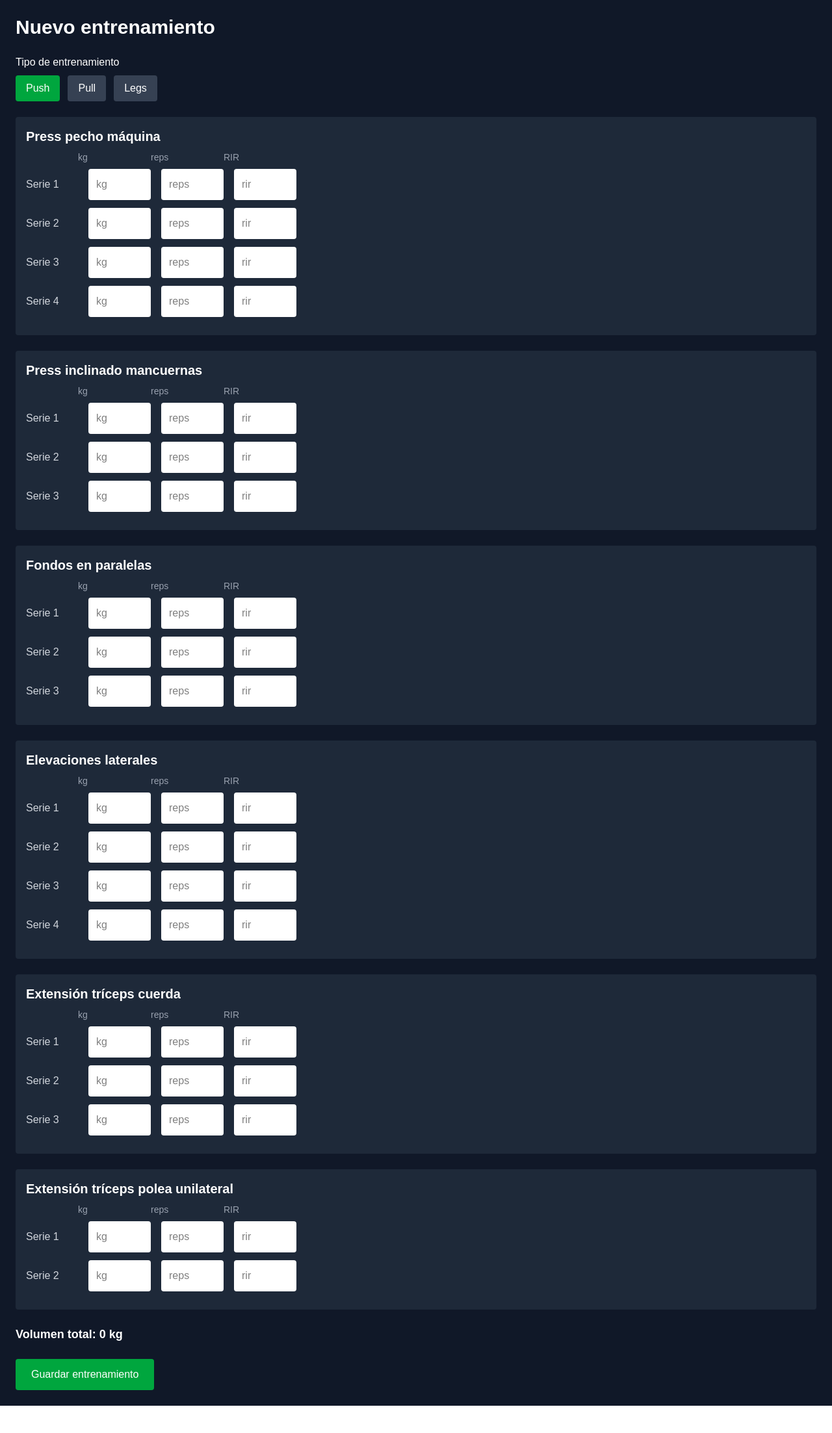
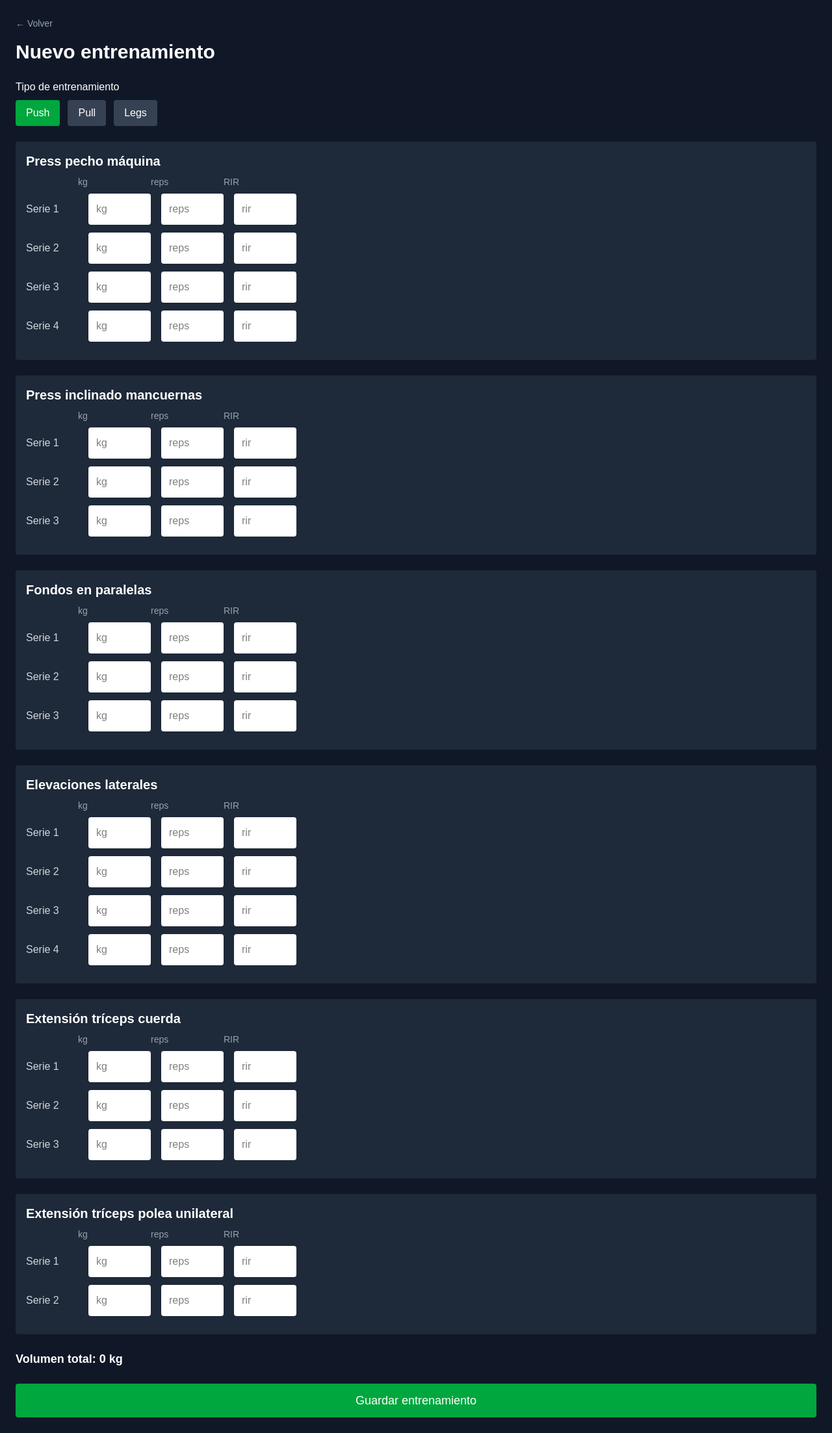
Before and after one commit to Deika79/repforge, a Next.js app: page /workout/new in a window 1280 px wide. Shown: the whole page at 65% size. Before the commit the page ends 2164 px from the top, so only its background shows below. Built offline with nearby package versions, Linux system fonts and the light colour scheme.

Commit message:
feat: saving, saved, block

```diff
--- a/app/workout/new/page.tsx
+++ b/app/workout/new/page.tsx
@@ -3,6 +3,7 @@
 import { useState, useEffect } from "react"
 import ExerciseBlock from "@/components/ExerciseBlock"
 import { workoutTemplates } from "@/utils/workoutTemplates"
+import BackButton from "@/components/BackButton"
 
 export default function NewWorkout() {
 
@@ -12,6 +13,9 @@ export default function NewWorkout() {
     workoutTemplates[type as keyof typeof workoutTemplates]
 
   const [exercisesData, setExercisesData] = useState<any>({})
+
+  const [saving, setSaving] = useState(false)
+  const [saved, setSaved] = useState(false)
 
   // reconstruir ejercicios cuando cambie el tipo
   useEffect(() => {
@@ -49,9 +53,7 @@ export default function NewWorkout() {
     Object.values(exercisesData).forEach((sets: any) => {
 
       sets.forEach((s: any) => {
-
         total += s.weight * s.reps
-
       })
 
     })
@@ -61,6 +63,10 @@ export default function NewWorkout() {
   }
 
   async function saveWorkout() {
+
+    if (saving || saved) return
+
+    setSaving(true)
 
     const userId = localStorage.getItem("userId")
 
@@ -82,7 +88,13 @@ export default function NewWorkout() {
       })
     })
 
-    alert("Entrenamiento guardado")
+    setSaving(false)
+    setSaved(true)
+
+    // redirige automáticamente al dashboard
+    setTimeout(() => {
+      window.location.href = "/dashboard"
+    }, 1500)
 
   }
 
@@ -91,6 +103,8 @@ export default function NewWorkout() {
   return (
 
     <main className="min-h-screen bg-gray-900 text-white p-6 overflow-y-auto">
+
+      <BackButton />
 
       <h1 className="text-3xl font-bold mb-6">
         Nuevo entrenamiento
@@ -152,11 +166,24 @@ export default function NewWorkout() {
         Volumen total: {volume} kg
       </div>
 
+      {/* botón PRO */}
+
       <button
         onClick={saveWorkout}
-        className="mt-6 bg-green-600 px-6 py-3 rounded"
+        disabled={saving}
+        className={`mt-6 px-6 py-3 rounded w-full text-lg ${
+          saving
+            ? "bg-gray-600"
+            : saved
+            ? "bg-green-800"
+            : "bg-green-600"
+        }`}
       >
-        Guardar entrenamiento
+        {saving
+          ? "Guardando..."
+          : saved
+          ? "Guardado ✅"
+          : "Guardar entrenamiento"}
       </button>
 
     </main>
--- /dev/null
+++ b/components/BackButton.tsx
@@ -0,0 +1,20 @@
+"use client"
+
+import { useRouter } from "next/navigation"
+
+export default function BackButton() {
+
+  const router = useRouter()
+
+  return (
+
+    <button
+      onClick={() => router.back()}
+      className="mb-4 text-sm text-gray-400"
+    >
+      ← Volver
+    </button>
+
+  )
+
+}
```
